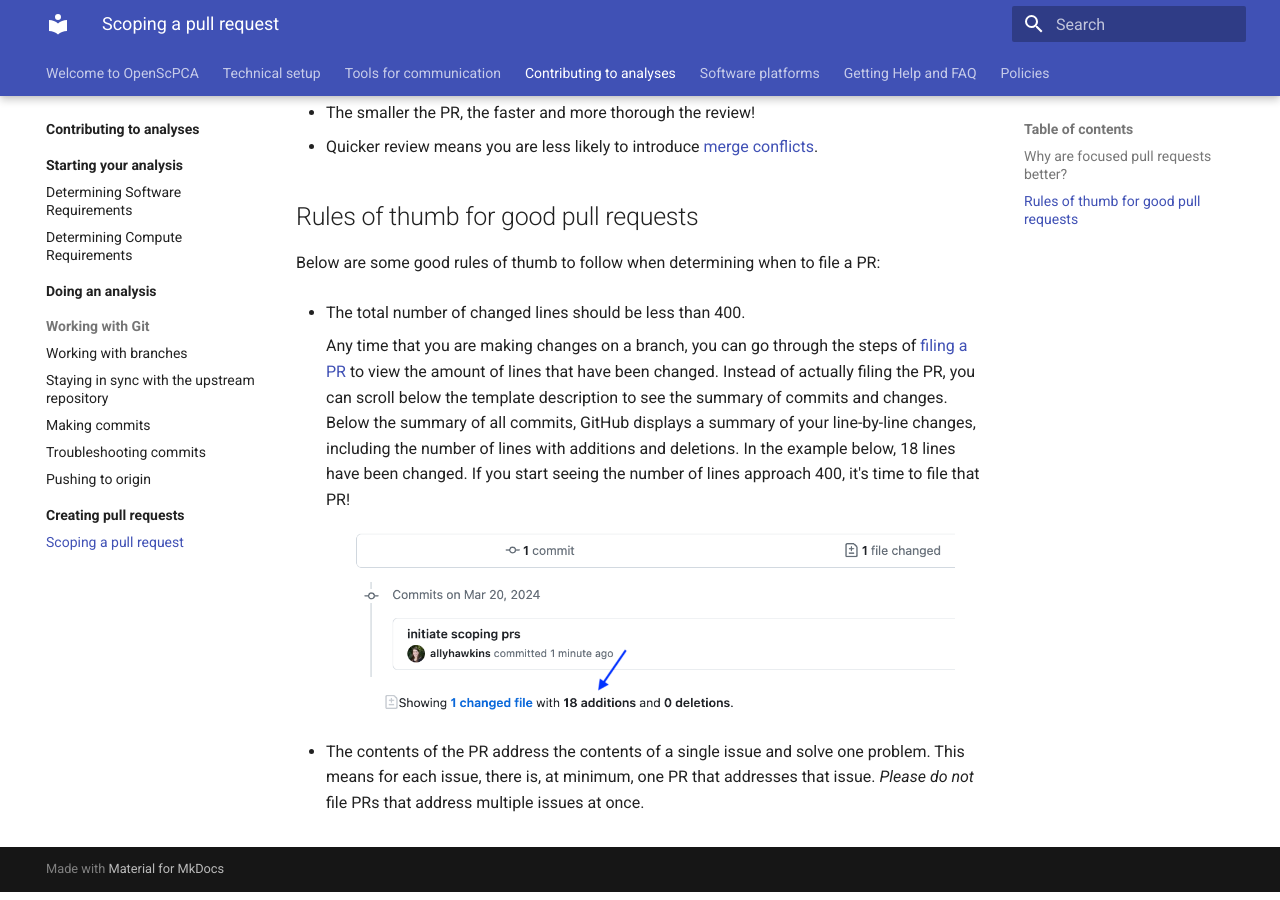
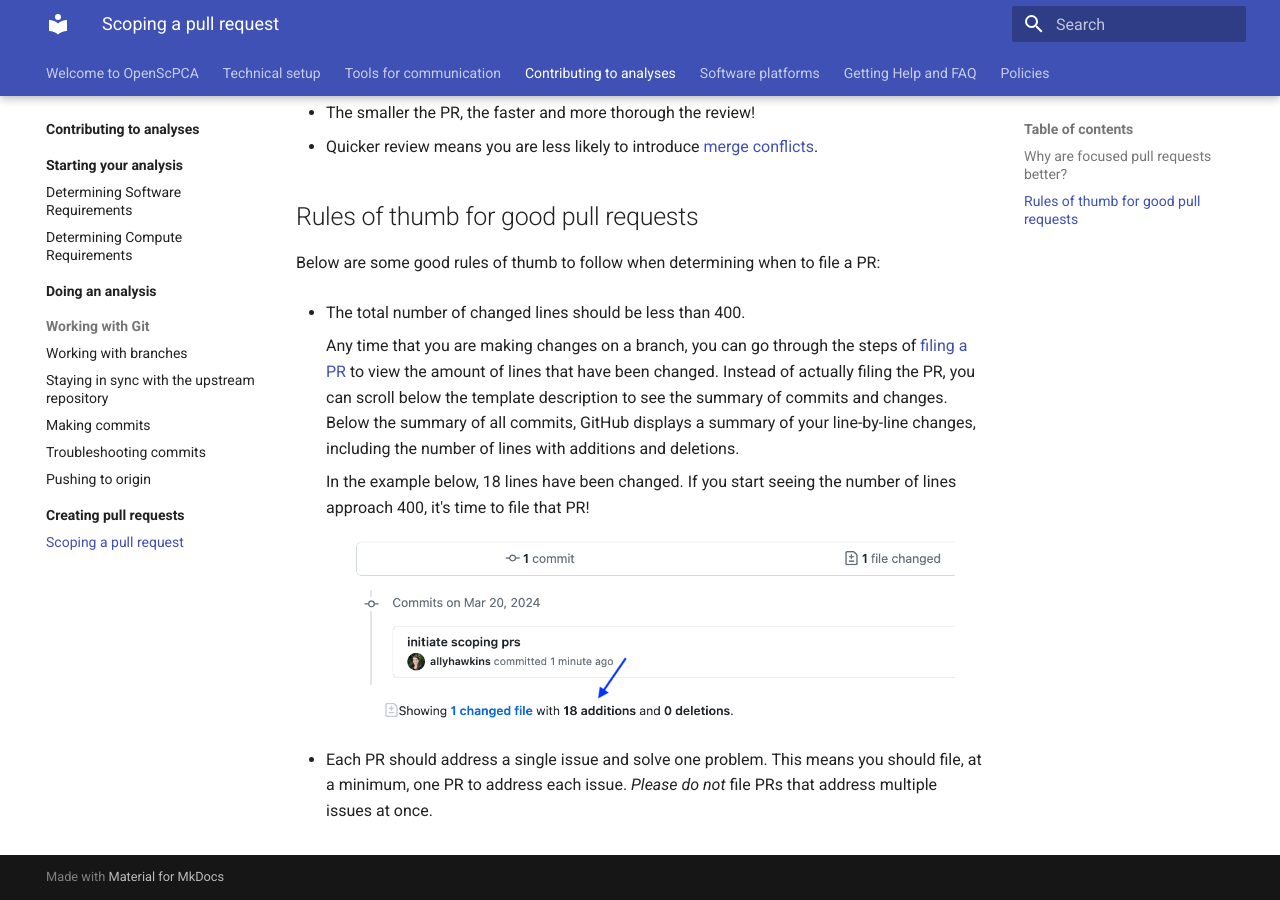
Before and after one commit to AlexsLemonade/OpenScPCA-analysis, an MkDocs documentation site: the page built from docs/contributing-to-analyses/creating-pull-requests/scoping-pull-requests.md, in a window 1280 px wide and 900 px high, scrolled down 876 px. Built offline with MkDocs 1.6.1 and Material for MkDocs 9.7.7, drawn with Linux system fonts in a browser that asks for light colours.

Commit message:
Apply suggestions from code review
Co-authored-by: Stephanie Spielman <stephanie.spielman@gmail.com>

```diff
--- a/docs/contributing-to-analyses/creating-pull-requests/scoping-pull-requests.md
+++ b/docs/contributing-to-analyses/creating-pull-requests/scoping-pull-requests.md
@@ -34,6 +34,7 @@
     Any time that you are making changes on a branch, you can go through the steps of [filing a PR](STUB-LINK to filing PR) to view the amount of lines that have been changed.
     Instead of actually filing the PR, you can scroll below the template description to see the summary of commits and changes.
     Below the summary of all commits, GitHub displays a summary of your line-by-line changes, including the number of lines with additions and deletions.
+
     In the example below, 18 lines have been changed.
     If you start seeing the number of lines approach 400, it's time to file that PR!
 
@@ -41,6 +42,6 @@
         ![Commit summary](../../img/scoping-prs-1.png){width="600"}
     </figure>
 
-- The contents of the PR address the contents of a single issue and solve one problem.
-This means for each issue, there is, at minimum, one PR that addresses that issue.
+- Each PR should address a single issue and solve one problem.
+This means you should file, at a minimum, one PR to address each issue.
 _Please do not_ file PRs that address multiple issues at once.
```
